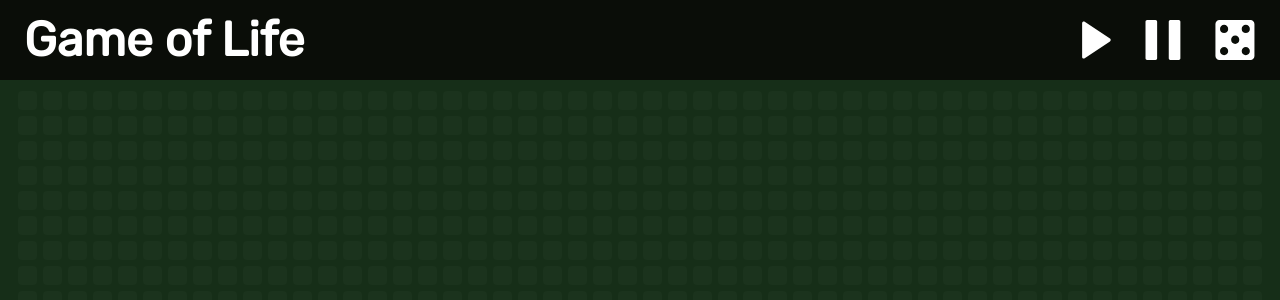
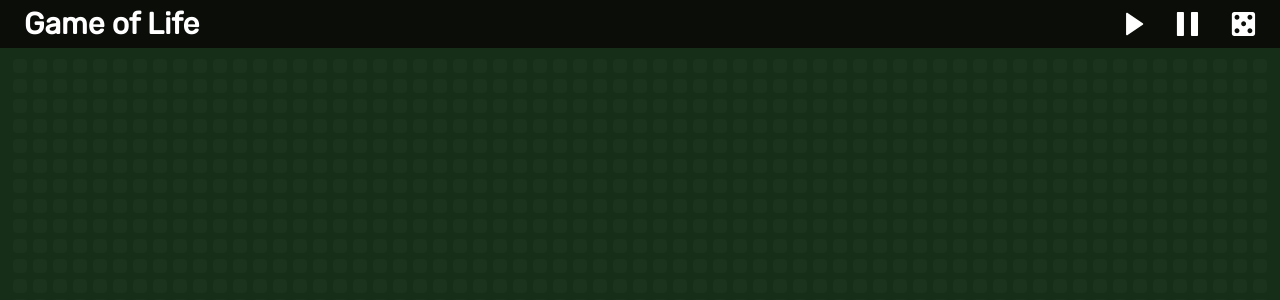
Before and after one commit to 8BitJonny/GameOfLife, a React (Create React App) app: page / in a window 1280 px wide. Shown: the top 300 px of the page. Built offline with nearby package versions, Linux system fonts and the light colour scheme.

Commit message:
resized everything

```diff
--- a/src/App.tsx
+++ b/src/App.tsx
@@ -21,7 +21,7 @@ class App extends React.Component<ComponentsProps, ComponentsState> {
 
     render () {
         return (
-            <div className="App">
+            <div className="App flex flex-col">
               <NavBar actionCallBack={this.messageToGrid.bind(this)} />
               <Grid ref={this.gridRef} />
             </div>
--- a/src/Grid.tsx
+++ b/src/Grid.tsx
@@ -13,7 +13,7 @@ class Grid extends React.Component<ComponentsProps, ComponentsState> {
 
 		this.state = {
 			play: false,
-			cellSize: 25,
+			cellSize: 20,
 			size: { h: 30, w: 60 },
 			gridState: this.generateEmptyState(30,60),
 			loadingIn: false
@@ -123,7 +123,7 @@ class Grid extends React.Component<ComponentsProps, ComponentsState> {
 
 	render () {
 		return (
-			<div className="h-full pt-20 bg-darkgreen">
+			<div className="bg-darkgreen flex-grow">
 				<div className="h-full p-2">
 					<div id="GridWrapper" className={"h-full flex justify-center content-center"}>
 						<GridLayout gridState={this.state.gridState} cellSize={this.state.cellSize} size={this.state.size} loadingAnimation={this.state.loadingIn}/>
--- a/src/GridLayout.tsx
+++ b/src/GridLayout.tsx
@@ -33,9 +33,9 @@ export default class GridLayout extends React.Component<ComponentsProps, Compone
 			let row = [];
 			for (let j = 0; j < this.props.size.w; j++) {
 				if (cellStyle.transition) cellStyle.transition = "background-color 1s ease " + remap(i+j, {min: 0, max: this.props.size.h+this.props.size.w}, {min: 0, max: 2}) + "s";
-				row.push(<Cell key={i-j} className="mx-1" style={{margin: "0 3px", ...cellStyle}} alive={this.props.gridState[i][j]} />)
+				row.push(<Cell key={i-j} style={{margin: "0 3px", ...cellStyle}} alive={this.props.gridState[i][j]} />)
 			}
-			grid.push(<div key={i} className="row flex flex-1 py-1" style={{padding: "3px 0"}}>{row}</div>)
+			grid.push(<div key={i} className="row flex flex-1" style={{padding: "3px 0"}}>{row}</div>)
 		}
 		return grid
 	}
--- a/src/NavBar.tsx
+++ b/src/NavBar.tsx
@@ -3,8 +3,6 @@ import Play from "./static/Play.svg";
 import Randomize from "./static/Randomize.svg";
 import Pause from "./static/Pause.svg";
 import {ControlEvent} from "./model/controlEvent";
-
-const controlClassname = "h-full -mt-10 ml-8 inline-block cursor-pointer";
 
 interface ComponentsProps { actionCallBack: (event: ControlEvent) => void }
 interface ComponentsState { }
@@ -17,12 +15,13 @@ class NavBar extends React.Component<ComponentsProps, ComponentsState> {
 	}
 
 	render () {
+		const controlClassname = "h-full ml-8 inline-block cursor-pointer";
 		return (
-			<div className="absolute flex items-center justify-between flex-wrap w-full h-20 bg-black px-6 py-1 text-white font-extrabold text-5xl">
+			<div className="w-full h-12 px-6 flex flex-wrap items-center justify-between bg-black">
 				<div>
-					<span>Game of Life</span>
+					<span className="text-white font-extrabold text-3xl">Game of Life</span>
 				</div>
-				<div id="controls" className="h-10">
+				<div id="controls" className="">
 					{/*<img id="SLOW" className={controlClassname} onClick={this.props.actionCallBack.bind(this,"SLOW")} src={SlowDown} alt=""/>*/}
 					<img id="PLAY" className={controlClassname} onClick={this.props.actionCallBack.bind(this,"PLAY")} src={Play} alt=""/>
 					{/*<img id="FAST" className={controlClassname} onClick={this.props.actionCallBack.bind(this,"FAST")} src={Faster} alt=""/>*/}
```
